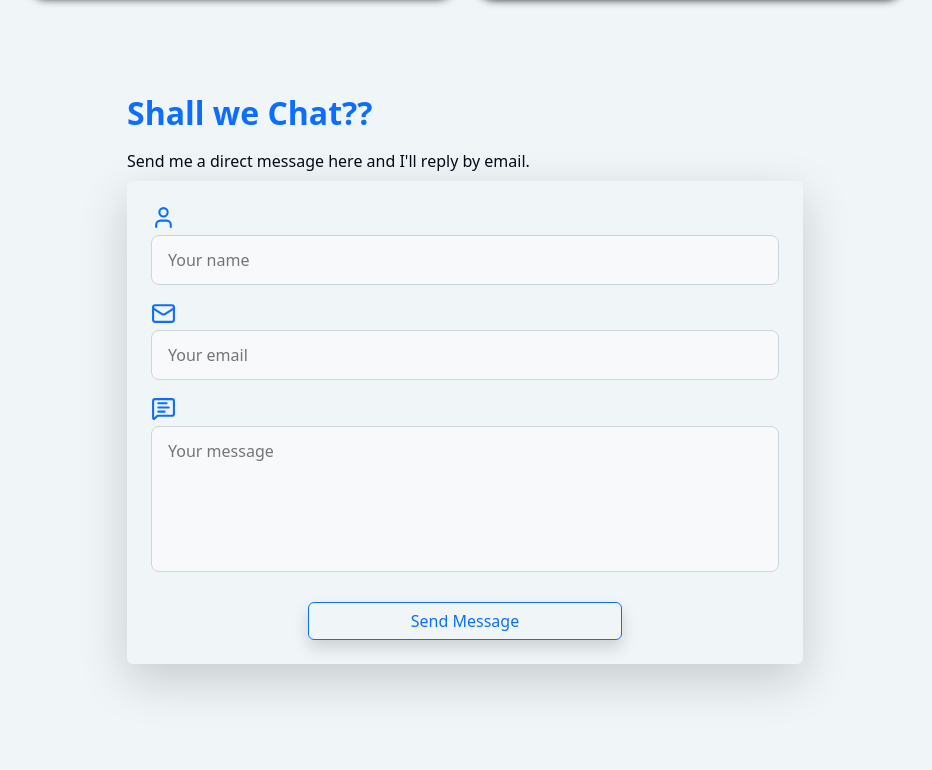
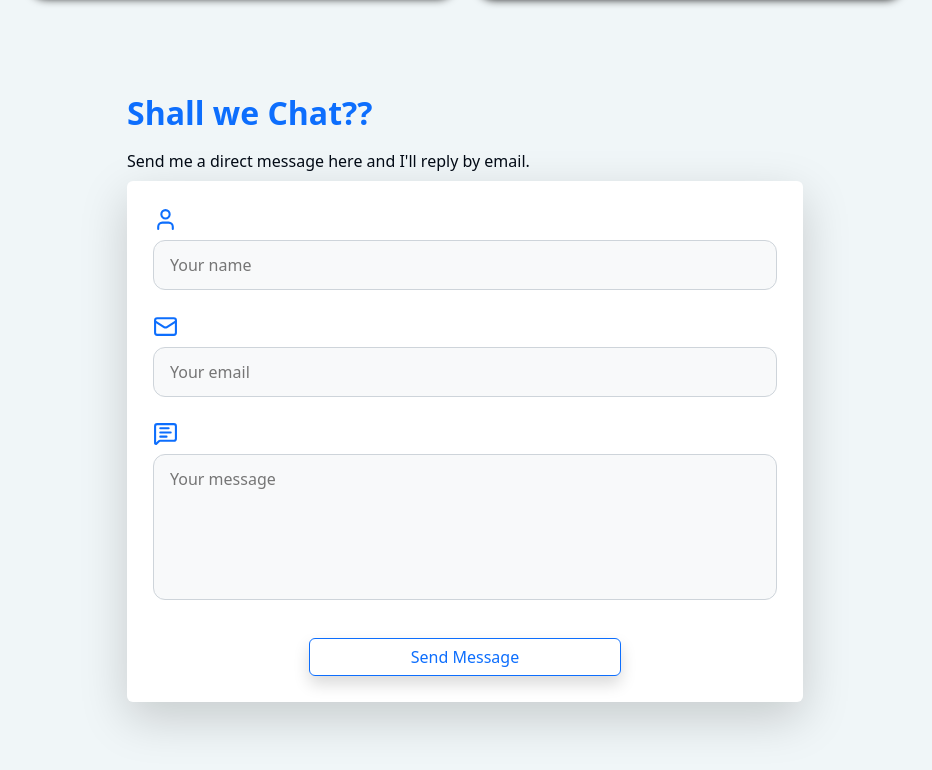
Before and after one commit to LautaroLeall/Portafolio-LLDP, a React (Vite) app: page / in a window 1280 px wide. Shown: the part 2585-3355 px from the top of the page, without its empty margins (175-1107 px from the left). Built offline with nearby package versions, Linux system fonts and the light colour scheme.

Commit message:
Estilos en distinto tipo de modo (tema)

```diff
--- a/src/components/Contact.jsx
+++ b/src/components/Contact.jsx
@@ -2,6 +2,7 @@
 import { useRef } from 'react'
 import emailjs from 'emailjs-com'
 import Swal from 'sweetalert2'
+// Icons
 import { Mail, User, MessageSquareText } from 'lucide-react'
 import '../styles/contact.css'
 
--- a/src/styles/contact.css
+++ b/src/styles/contact.css
@@ -1,35 +1,108 @@
 .contact-container {
     max-width: 700px;
+    animation: fadeInUp 0.6s ease-out both;
 }
 
+/* ---------- MODO CLARO ---------- */
+body.light .contact-form {
+    background: #ffffff;
+    border: 2px solid transparent;
+    border-radius: 1rem;
+    padding: 2rem;
+    box-shadow: 0 8px 20px rgba(0, 0, 0, 0.1);
+    transition: box-shadow 0.4s ease, border-color 0.4s ease, background-color 0.4s ease;
+}
+
+body.light .contact-form:hover {
+    border-color: #0d6efd;
+    box-shadow: 0 0 30px rgba(13, 110, 253, 0.3);
+}
+
+body.light .contact-form input,
+body.light .contact-form textarea {
+    background-color: #f8f9fa;
+    border: 1px solid #ced4da;
+    color: #020a15;
+}
+
+body.light .contact-form input:focus,
+body.light .contact-form textarea:focus {
+    background-color: #fff;
+    border-color: #0d6efd;
+    box-shadow: 0 0 12px rgba(13, 110, 253, 0.25);
+    transform: scale(1.02);
+}
+
+body.light .contact-form .form-label {
+    color: #020a15;
+}
+
+/* ---------- MODO OSCURO ---------- */
+body.dark .contact-form {
+    background: #0c1829;
+    border: 2px solid #1a2a3c;
+    border-radius: 1rem;
+    padding: 2rem;
+    box-shadow: 0 8px 25px rgba(0, 0, 0, 0.6);
+    transition: box-shadow 0.4s ease, border-color 0.4s ease, background-color 0.4s ease;
+}
+
+body.dark .contact-form:hover {
+    border-color: #4dabf7;
+    box-shadow: 0 0 30px rgba(77, 171, 247, 0.4);
+}
+
+body.dark .contact-form input,
+body.dark .contact-form textarea {
+    background-color: #112233;
+    border: 1px solid #334455;
+    color: #f0f6f8;
+}
+
+body.dark .contact-form input:focus,
+body.dark .contact-form textarea:focus {
+    background-color: #1a2a3c;
+    border-color: #4dabf7;
+    box-shadow: 0 0 12px rgba(77, 171, 247, 0.25);
+    transform: scale(1.02);
+}
+
+body.dark .contact-form .form-label {
+    color: #f0f6f8;
+}
+
+/* ---------- COMÚN A AMBOS MODOS ---------- */
 .contact-form input,
 .contact-form textarea {
     width: 100%;
     padding: 0.75rem 1rem;
-    border: 1px solid #ced4da;
-    border-radius: 0.5rem;
-    margin-bottom: 1rem;
+    margin-bottom: 1.5rem;
     font-size: 1rem;
-    background-color: #f8f9fa;
+    border-radius: 0.75rem;
     transition: all 0.3s ease;
 }
 
-.contact-form input:focus,
-.contact-form textarea:focus {
-    outline: none;
-    border-color: #0d6efd;
-    box-shadow: 0 0 0 0.2rem rgba(13, 110, 253, 0.25);
-    background-color: #fff;
-}
-
 .contact-form .form-label {
-    font-weight: 500;
+    font-weight: 600;
     display: flex;
     align-items: center;
-    margin-bottom: 0.3rem;
-    color: var(--bs-body-color);
+    margin-bottom: 0.5rem;
+    gap: 0.5rem;
 }
 
 .contact-form textarea {
     resize: none;
 }
+
+/* Animación de entrada */
+@keyframes fadeInUp {
+    from {
+        opacity: 0;
+        transform: translateY(40px);
+    }
+
+    to {
+        opacity: 1;
+        transform: translateY(0);
+    }
+}
```
